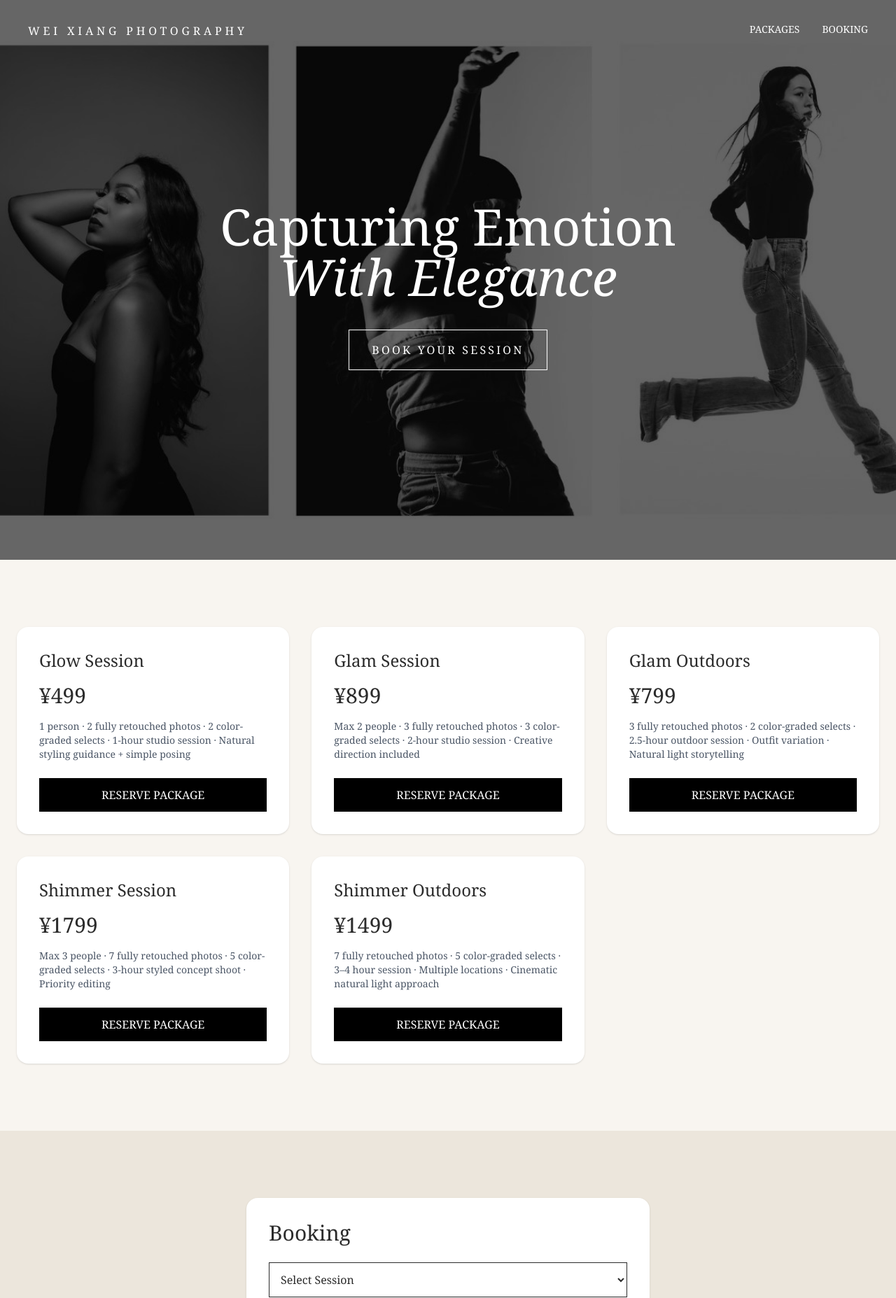
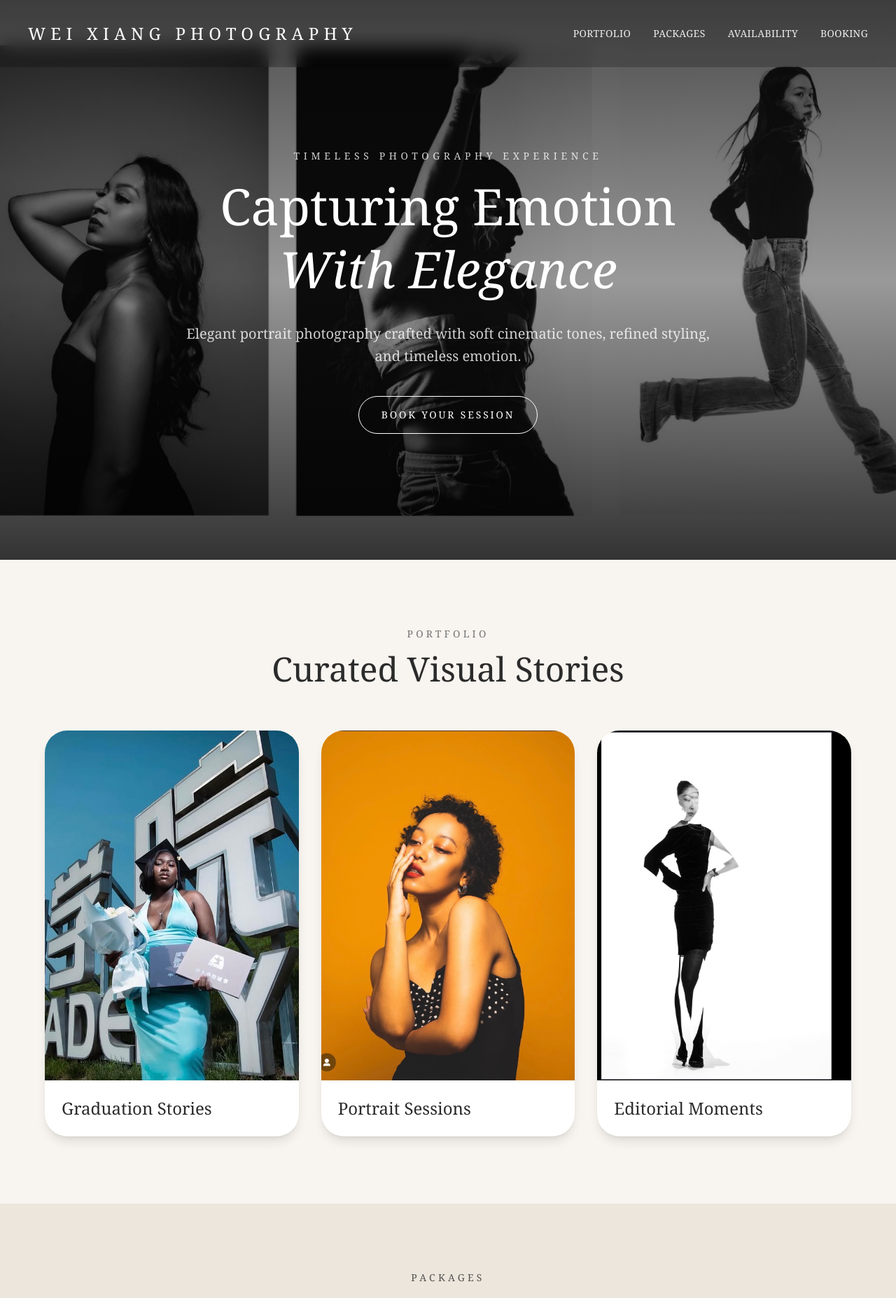
Before and after one commit to Weiphotostudio/wei-xiang-photography, a Next.js app: page / in a window 1280 px wide. Shown: the top 1855 px of the page at 70% size. Built offline with nearby package versions, Linux system fonts and the light colour scheme.

Commit message:
Update page.tsx

```diff
--- a/app/page.tsx
+++ b/app/page.tsx
@@ -1,131 +1,216 @@
 "use client";
-import React from "react";
+import React from 'react';
 
 export default function WeiPhotographyStudio() {
   const packages = [
     {
-      title: "Glow Session",
-      price: "¥499",
+      title: 'Glow Session',
+      price: '¥499',
       details:
-        "1 person · 2 fully retouched photos · 2 color-graded selects · 1-hour studio session · Natural styling guidance + simple posing",
+        '1 person · 2 fully retouched photos · 2 color-graded selects · 1-hour studio session · Natural styling guidance + simple posing',
     },
     {
-      title: "Glam Session",
-      price: "¥899",
+      title: 'Glam Session',
+      price: '¥899',
       details:
-        "Max 2 people · 3 fully retouched photos · 3 color-graded selects · 2-hour studio session · Creative direction included",
+        'Max 2 people · 3 fully retouched photos · 3 color-graded selects · 2-hour studio session · Creative direction included',
     },
     {
-      title: "Glam Outdoors",
-      price: "¥799",
+      title: 'Glam Outdoors',
+      price: '¥799',
       details:
-        "3 fully retouched photos · 2 color-graded selects · 2.5-hour outdoor session · Outfit variation · Natural light storytelling",
+        '3 fully retouched photos · 2 color-graded selects · 2.5-hour outdoor session · Outfit variation · Natural light storytelling',
     },
     {
-      title: "Shimmer Session",
-      price: "¥1799",
+      title: 'Shimmer Session',
+      price: '¥1799',
       details:
-        "Max 3 people · 7 fully retouched photos · 5 color-graded selects · 3-hour styled concept shoot · Priority editing",
+        'Max 3 people · 7 fully retouched photos · 5 color-graded selects · 3-hour styled concept shoot · Priority editing',
     },
     {
-      title: "Shimmer Outdoors",
-      price: "¥1499",
+      title: 'Shimmer Outdoors',
+      price: '¥1499',
       details:
-        "7 fully retouched photos · 5 color-graded selects · 3–4 hour session · Multiple locations · Cinematic natural light approach",
+        '7 fully retouched photos · 5 color-graded selects · 3–4 hour session · Multiple locations · Cinematic natural light approach',
     },
   ];
 
-  const availableDates = [
-    "2026-05-14",
-    "2026-05-18",
-    "2026-05-22",
-    "2026-05-28",
-    "2026-06-03",
-    "2026-06-10",
+  const portfolio = [
+    { image: '/photos/graduation-1.jpg', title: 'Graduation Stories' },
+    { image: '/photos/portrait-1.jpg', title: 'Portrait Sessions' },
+    { image: '/photos/editorial-1.jpg', title: 'Editorial Moments' },
   ];
 
-  const [selectedDate, setSelectedDate] = React.useState("");
-  const [selectedSession, setSelectedSession] = React.useState("");
+  const availableDates = [
+    '2026-05-14',
+    '2026-05-18',
+    '2026-05-22',
+    '2026-05-28',
+    '2026-06-03',
+    '2026-06-10',
+  ];
 
-  const scrollToBooking = () => {
-    document.getElementById("calendar")?.scrollIntoView({
-      behavior: "smooth",
-    });
-  };
+  const [selectedDate, setSelectedDate] = React.useState('');
+  const [selectedSession, setSelectedSession] = React.useState('');
 
   return (
     <div className="min-h-screen bg-[#f8f5f0] text-[#2b2b2b] font-serif">
 
-      {/* HERO */}
+      {/* HEADER */}
       <header className="relative h-screen overflow-hidden">
         <img
           src="/photos/header.jpg"
-          alt="hero"
+          alt="Photography Hero"
           className="absolute inset-0 h-full w-full object-cover grayscale scale-105"
         />
-        <div className="absolute inset-0 bg-black/60" />
 
-        <nav className="relative z-10 flex justify-between px-10 py-8 text-white">
-          <div className="uppercase tracking-[0.3em]">
+        <div className="absolute inset-0 bg-gradient-to-b from-black/70 via-black/40 to-black/80" />
+
+        <nav className="relative z-10 flex items-center justify-between px-10 py-8 text-white backdrop-blur-md bg-black/20">
+          <div className="text-2xl tracking-[0.3em] uppercase text-white">
             Wei Xiang Photography
           </div>
 
-          <div className="hidden md:flex gap-8 text-sm uppercase">
-            <a href="#packages">Packages</a>
-            <a href="#calendar">Booking</a>
+          <div className="hidden md:flex gap-8 text-sm tracking-wide uppercase text-white/90">
+            <a href="#portfolio" className="hover:opacity-60 transition">
+              Portfolio
+            </a>
+            <a href="#packages" className="hover:opacity-60 transition">
+              Packages
+            </a>
+            <a href="#calendar" className="hover:opacity-60 transition">
+              Availability
+            </a>
+            <a href="#calendar" className="hover:opacity-60 transition">
+              Booking
+            </a>
           </div>
         </nav>
 
-        <div className="relative z-10 flex h-[80%] items-center justify-center text-center text-white px-6">
-          <div>
-            <h1 className="text-5xl md:text-7xl font-light">
+        <div className="relative z-10 flex h-[80%] items-center justify-center px-6 text-center text-white">
+          <div className="max-w-3xl">
+
+            <p className="mb-4 text-sm uppercase tracking-[0.4em] text-white/80">
+              Timeless Photography Experience
+            </p>
+
+            <h1 className="text-5xl md:text-7xl leading-tight font-light text-white">
               Capturing Emotion
               <span className="block italic">With Elegance</span>
             </h1>
 
-            <button
-              onClick={scrollToBooking}
-              className="mt-10 border px-8 py-4 uppercase tracking-[0.2em]"
+            <p className="mt-8 text-lg md:text-xl text-white/80 leading-relaxed">
+              Elegant portrait photography crafted with soft cinematic tones, refined styling, and timeless emotion.
+            </p>
+
+            {/* FIXED HERO BUTTON ONLY */}
+            <a
+              href="#calendar"
+              className="inline-block mt-10 rounded-full border border-white px-8 py-4 text-sm uppercase tracking-[0.2em] text-white hover:bg-white hover:text-black transition duration-300"
             >
               Book Your Session
-            </button>
+            </a>
           </div>
         </div>
       </header>
 
+      {/* PORTFOLIO */}
+      <section id="portfolio" className="px-6 py-24 md:px-16">
+        <div className="max-w-7xl mx-auto">
+          <div className="mb-16 text-center">
+            <p className="uppercase tracking-[0.3em] text-sm text-neutral-500">
+              Portfolio
+            </p>
+            <h2 className="mt-4 text-4xl md:text-5xl font-light">
+              Curated Visual Stories
+            </h2>
+          </div>
+
+          <div className="grid grid-cols-1 md:grid-cols-2 xl:grid-cols-3 gap-8">
+            {portfolio.map((item) => (
+              <div
+                key={item.title}
+                className="group overflow-hidden rounded-[2rem] bg-white shadow-lg"
+              >
+                <img
+                  src={item.image}
+                  alt={item.title}
+                  className="h-[500px] w-full object-cover transition duration-700 group-hover:scale-105"
+                />
+
+                <div className="p-6">
+                  <h3 className="text-2xl font-light">{item.title}</h3>
+                </div>
+              </div>
+            ))}
+          </div>
+        </div>
+      </section>
+
       {/* PACKAGES */}
-      <section id="packages" className="px-6 py-24">
-        <div className="grid md:grid-cols-3 gap-8">
+      <section id="packages" className="bg-[#ece6dc] px-6 py-24 md:px-16">
+        <div className="max-w-6xl mx-auto">
+
+          <div className="mb-16 text-center">
+            <p className="uppercase tracking-[0.3em] text-sm text-neutral-600">
+              Packages
+            </p>
+            <h2 className="mt-4 text-4xl md:text-5xl font-light">
+              Signature Experiences
+            </h2>
+          </div>
+
+          <div className="grid grid-cols-1 md:grid-cols-2 xl:grid-cols-3 gap-8">
             {packages.map((pkg) => (
-            <div key={pkg.title} className="bg-white p-8 rounded-2xl shadow">
-              <h3 className="text-2xl">{pkg.title}</h3>
-              <div className="text-3xl mt-4">{pkg.price}</div>
-              <p className="mt-4 text-sm text-gray-600">{pkg.details}</p>
+              <div
+                key={pkg.title}
+                className="rounded-[2rem] bg-white p-10 shadow-xl border border-neutral-100"
+              >
+                <h3 className="text-2xl font-light">{pkg.title}</h3>
+                <div className="mt-6 text-5xl font-light">{pkg.price}</div>
+                <p className="mt-6 leading-relaxed text-neutral-600">
+                  {pkg.details}
+                </p>
 
+                {/* FIXED BUTTON ONLY */}
                 <button
                   onClick={() => {
                     setSelectedSession(pkg.title);
-                  scrollToBooking();
+                    document.getElementById("calendar")?.scrollIntoView({
+                      behavior: "smooth",
+                    });
                   }}
-                className="mt-6 w-full bg-black text-white py-3 uppercase"
+                  className="mt-10 w-full rounded-full bg-black px-6 py-4 text-sm uppercase tracking-[0.2em] text-white transition hover:opacity-90"
                 >
                   Reserve Package
                 </button>
               </div>
             ))}
           </div>
+        </div>
       </section>
 
       {/* BOOKING */}
-      <section id="calendar" className="px-6 py-24 bg-[#ece6dc]">
-        <div className="max-w-xl mx-auto bg-white p-8 rounded-2xl shadow">
+      <section id="calendar" className="bg-[#ece6dc] px-6 py-24 md:px-16">
+        <div className="max-w-5xl mx-auto">
 
-          <h2 className="text-3xl mb-6">Booking</h2>
+          <div className="text-center mb-16">
+            <p className="uppercase tracking-[0.3em] text-sm text-neutral-600">
+              Availability
+            </p>
+            <h2 className="mt-4 text-4xl md:text-5xl font-light">
+              Available Booking Dates
+            </h2>
+          </div>
+
+          <div className="max-w-2xl mx-auto rounded-[2rem] bg-white p-10 shadow-2xl border border-neutral-100">
+
+            <div className="space-y-6">
 
               <select
                 value={selectedSession}
                 onChange={(e) => setSelectedSession(e.target.value)}
-            className="w-full p-3 border mb-4"
+                className="w-full rounded-2xl border px-5 py-4"
               >
                 <option value="">Select Session</option>
                 {packages.map((p) => (
@@ -138,45 +223,45 @@ export default function WeiPhotographyStudio() {
               <select
                 value={selectedDate}
                 onChange={(e) => setSelectedDate(e.target.value)}
-            className="w-full p-3 border mb-4"
+                className="w-full rounded-2xl border px-5 py-4"
               >
                 <option value="">Select Date</option>
                 {availableDates.map((d) => (
-              <option key={d} value={d}>
-                {d}
-              </option>
+                  <option key={d} value={d}>{d}</option>
                 ))}
               </select>
 
               <input
                 type="email"
                 placeholder="Your Email"
-            className="w-full p-3 border mb-4"
+                className="w-full rounded-2xl border px-5 py-4"
               />
 
               <button
                 onClick={() => {
                   if (!selectedDate || !selectedSession) {
-                alert("Please select a session and date");
+                    alert("Please select session and date");
                     return;
                   }
 
                   alert(
-                `Booking Request Sent!\n\nSession: ${selectedSession}\nDate: ${selectedDate}`
+                    `Booking Request Sent!\nSession: ${selectedSession}\nDate: ${selectedDate}`
                   );
                 }}
-            className="w-full bg-black text-white py-4 uppercase"
+                className="w-full rounded-full bg-black px-8 py-5 text-sm uppercase tracking-[0.25em] text-white transition hover:opacity-90"
               >
                 Request Booking
               </button>
 
-          {selectedDate && selectedSession && (
-            <div className="mt-6 text-center text-sm text-gray-600">
-              Selected: {selectedSession} on {selectedDate}
             </div>
-          )}
+          </div>
         </div>
       </section>
+
+      {/* FOOTER */}
+      <footer className="border-t border-neutral-200 px-6 py-10 text-center text-sm tracking-wide text-neutral-500">
+        © 2026 Wei Xiang Photography · Crafted with elegance and light.
+      </footer>
     </div>
   );
 }
```
Lines whose indentation alone changed are shown as unchanged.
